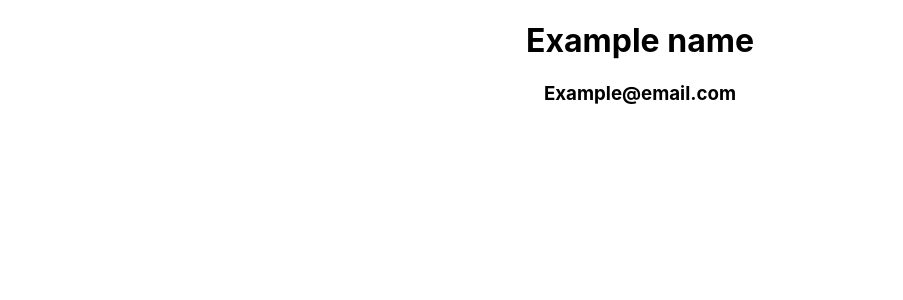
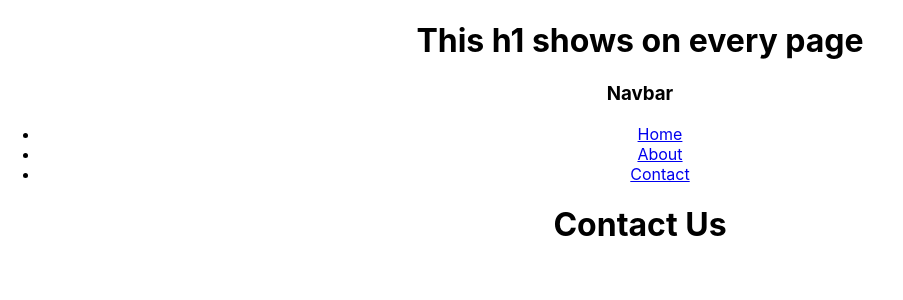
Before and after one commit to Brandon-Powell25/reactjs, a React (Create React App) app: page /about/contact in a window 1280 px wide. Shown: the top 300 px of the page, without its empty margins (0-903 px from the left). Built offline with nearby package versions, Linux system fonts and the light colour scheme.

Commit message:
feat: navbar added and components moved around

```diff
--- a/package.json
+++ b/package.json
@@ -8,6 +8,7 @@
     "@testing-library/user-event": "^13.5.0",
     "react": "^18.2.0",
     "react-dom": "^18.2.0",
+    "react-router-dom": "^6.18.0",
     "react-scripts": "5.0.1",
     "web-vitals": "^2.1.4"
   },
--- a/src/App.js
+++ b/src/App.js
@@ -1,10 +1,48 @@
+import { Outlet, Route, Routes } from 'react-router-dom';
 import './App.css';
-import BusinessCardParent from './BusinessCardParent';
+import HomePage from './pages/HomePage';
+import AboutPage from './pages/AboutPage';
+import ContactPage from './pages/ContactPage';
+import Navbar from './components/Navbar';
+
+// React router parts:
+// - BrowserRouter need to exist higher up in the component tree than whatever we are writing routes in
+// - Routes need to exist, determine what content is rendered on which route eg. /about for <about />
+// - Routes specifies URL and component, belongs to routes
 
 function App() {
   return (
     <div className="App">
-      <BusinessCardParent />
+
+      <h1>This h1 shows on every page</h1>
+      <Navbar />
+
+      <Routes>
+        <Route path="/" element={<HomePage />} />
+
+      {/* route for /about opening */}
+        {/* <Route path="/about" element={<AboutPage />}> */}
+
+          {/* <Route path="/about/contact" element={<ContactPage />} /> */}
+
+        {/* route for /about closing */}
+        {/* </Route> */}
+
+        {/* route for /about opening */}
+        {/* <Route path="about" element={<AboutPage />}> */}
+
+          {/* <Route path="contact" element={<ContactPage />} /> */}
+
+        {/* route for /about closing */}
+        {/* </Route> */}
+
+        <Route path="/about" element={<Outlet />}>
+          <Route index element={<AboutPage />} />
+          <Route path="/about/contact" element={<ContactPage />} />
+        </Route>
+
+      </Routes>
+
     </div>
   );
 }
--- /dev/null
+++ b/src/components/Navbar.jsx
@@ -0,0 +1,26 @@
+// 3 pages to link:
+// / -- homepage
+// /about --about page
+// /about/contact - contact page
+
+import { Link } from "react-router-dom";
+
+
+export default function Navbar(props){
+    return (
+        <nav>
+            <h3>Navbar</h3>
+            <ul>
+                <li>
+                    <Link to="/">Home</Link>
+                </li>
+                <li>
+                    <Link to="/about">About</Link>
+                </li>
+                <li>
+                    <Link to="/about/contact">Contact</Link>
+                </li>
+            </ul>
+        </nav>
+    )
+}
--- a/src/index.js
+++ b/src/index.js
@@ -3,11 +3,16 @@ import ReactDOM from 'react-dom/client';
 import './index.css';
 import App from './App';
 import reportWebVitals from './reportWebVitals';
+import { BrowserRouter } from 'react-router-dom';
 
 const root = ReactDOM.createRoot(document.getElementById('root'));
 root.render(
   <React.StrictMode>
-    <App />
+
+    <BrowserRouter>
+      <App />
+    </BrowserRouter>
+
   </React.StrictMode>
 );
 
--- /dev/null
+++ b/src/pages/AboutPage.jsx
@@ -0,0 +1,11 @@
+
+
+export default function AboutPage(props){
+    return(
+        <div>
+            <h1>About</h1>
+
+
+        </div>
+    )
+}
--- /dev/null
+++ b/src/pages/ContactPage.jsx
@@ -0,0 +1,9 @@
+
+
+export default function ContactPage(props){
+    return(
+        <div>
+            <h1>Contact Us</h1>
+        </div>
+    )
+}
--- /dev/null
+++ b/src/pages/HomePage.jsx
@@ -0,0 +1,9 @@
+
+
+export default function HomePage(props){
+    return(
+        <div>
+            <h1>Welcome</h1>
+        </div>
+    )
+}
```
Also changed, not shown: src/pages/BusinessCardPage.jsx (added, +13 -0 lines), src/pages/PokemonFetcherPage.jsx (added, +9 -0 lines), src/components/BusinessCardForm.jsx (renamed from src/BusinessCardForm.jsx), src/components/BusinessCardParent.jsx (renamed from src/BusinessCardParent.jsx), src/components/BusninessCardDisplay.jsx (renamed from src/BusninessCardDisplay.jsx), 1 other file (tests, documents, lock files or other folders).
